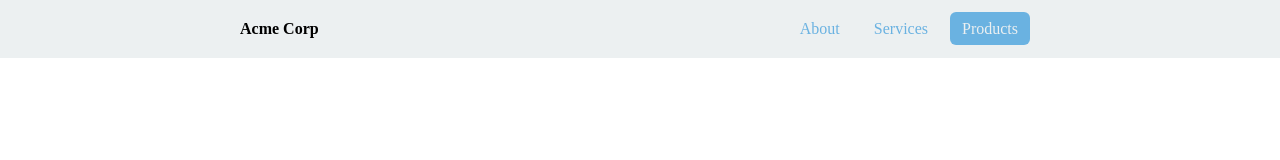
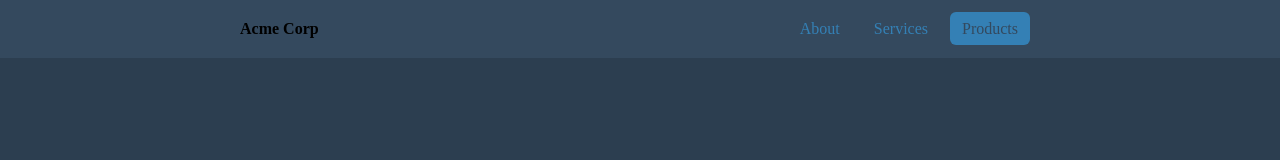
Before and after one commit to Codekod/pico-clone, a plain HTML site: page index.html in a window 1280 px wide. Drawn offline with Linux system fonts and the light colour scheme.

Commit message:
dark theme added

```diff
--- a/css/style.css
+++ b/css/style.css
@@ -8,7 +8,7 @@
     --light-white: #ecf0f1;
     --silver: #bdc3c7;
     --bg-color: var(--light-white);
-    --text-color: var(--blue);
+    --text-color: var(--midnight-blue)
     --body-color: white;
     --link-color: var(--blue);
     --link-color-hover: var(--dark-blue);
@@ -17,9 +17,9 @@
 }
 
 :root[data-theme="dark"] {
-    --body--color: --
+    --body-color: var(--midnight-blue);
     --bg-color: var(--dark-blue);
-    --text-color: var(--green);
+    --text-color: var(--light-white);
 }
 /* RESET */
 * {
--- a/index.html
+++ b/index.html
@@ -1,5 +1,5 @@
 <!DOCTYPE html>
-<html lang="en" data-theme="">
+<html lang="en" data-theme="dark">
 <head>
     <meta charset="UTF-8">
     <meta name="viewport" content="width=device-width, initial-scale=1.0">
```
